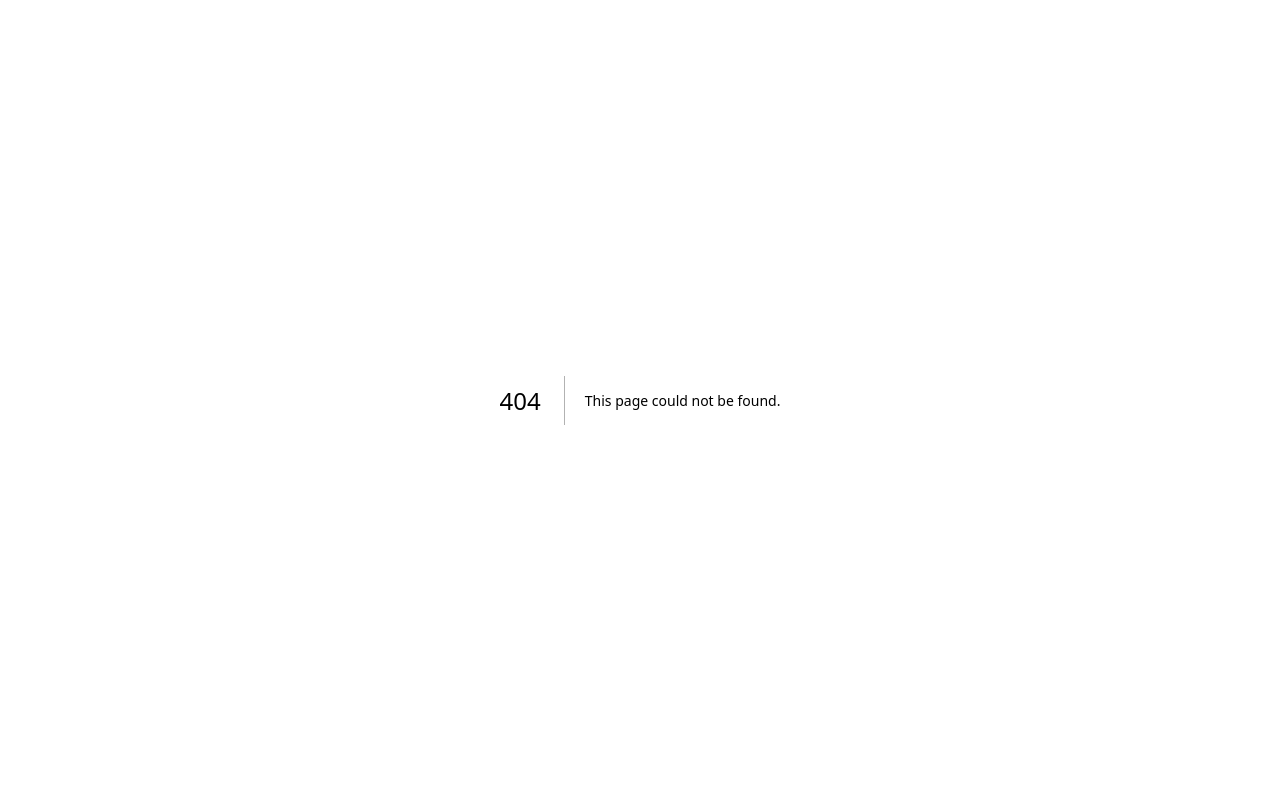
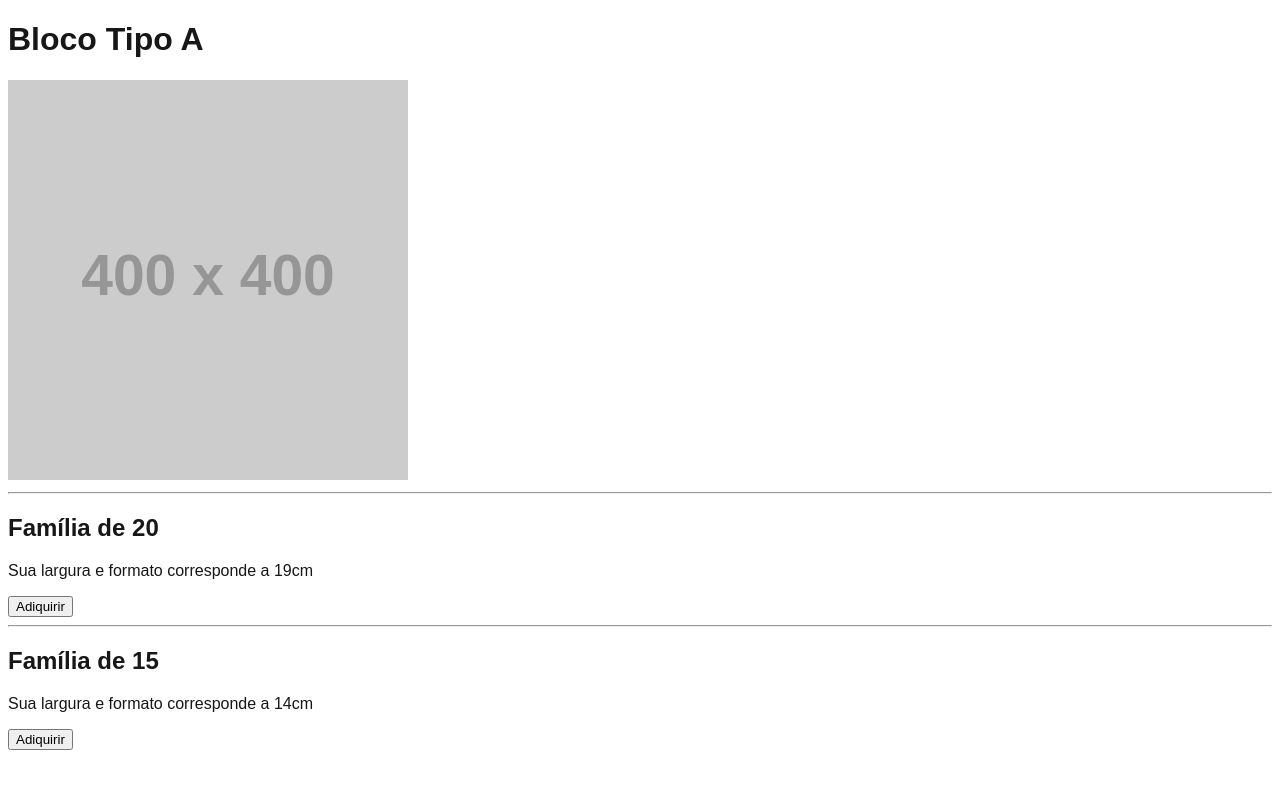
Before and after one commit to brunaalrez/strongblocks, a Next.js app: page /adiquirir_produto in a window 1280 px wide. Before the commit this address had no page. Shown: the top 788 px of the page. Built offline with nearby package versions, Linux system fonts and the light colour scheme.

Commit message:
algumas_pastas_criadas

```diff
--- /dev/null
+++ b/app/adiquirir_produto/components/blocos_pag_adiquirir.js
@@ -0,0 +1,18 @@
+function BlocosAdiquirir() {
+    return (
+        <div>
+            <h1>Bloco Tipo A</h1>
+            <img src="https://placehold.co/400"/>
+            <hr/>
+            <h2>Família de 20</h2>
+            <p>Sua largura e formato corresponde a 19cm</p>
+            <button>Adiquirir</button>
+            <hr/>
+            <h2>Família de 15</h2>
+            <p>Sua largura e formato corresponde a 14cm</p>
+            <button>Adiquirir</button>
+        </div>
+    );
+}
+
+export default BlocosAdiquirir;
--- /dev/null
+++ b/app/adiquirir_produto/page.js
@@ -0,0 +1,11 @@
+import BlocosAdiquirir from "./components/blocos_pag_adiquirir";
+
+function PaginaAdiquirirProduto() {
+    return (
+        <div>
+            <BlocosAdiquirir/>
+        </div>
+     );
+}
+
+export default PaginaAdiquirirProduto;
--- /dev/null
+++ b/app/insumos/components/primeira_insumos.js
@@ -0,0 +1,17 @@
+function PrimeiraInsumos() {
+    return (
+        <div>
+            <h1>Situação atual dos insumos</h1>
+            <hr/>
+            <h2>Cimento</h2>
+            <br/>
+            <p>Temos 2kg para fazer tantos blocos</p>
+            <p>O fornecedor é:</p>
+            <a><button>Voltar</button></a>
+            <a><button>Repor insumo</button></a>
+            <a><button>Cancelar esse fornecedor</button></a>
+        </div>
+     );
+}
+
+export default PrimeiraInsumos;
--- a/app/insumos/page.js
+++ b/app/insumos/page.js
@@ -4,7 +4,7 @@ function Insumos() {
             <h1>Insumos</h1>
             <hr/>
             <p>Você gostaria de:</p>
-            <button>Visualizar</button>
+            <a href="./primeira_insumos">Visualizar</a>
             <br/>
             <button>Cadastrar Insumo</button>
             </div>
--- a/app/produtos/components/adiquirir_produto.js
+++ /dev/null
@@ -1,9 +0,0 @@
-function AdiquirirProduto() {
-    return (
-        <div>
-
-        </div>
-     );
-}
-
-export default AdiquirirProduto;
--- a/app/produtos/components/blocos.js
+++ b/app/produtos/components/blocos.js
@@ -4,7 +4,7 @@ function Blocos(arrt) {
             <p>Qual tipo de bloco você precisa?</p>
             <img src="https://placehold.co/200"/>
             <p>{arrt.nomeproduto}</p>
-            <a><button>Adiquirir</button></a>
+            <a href="../adiquirir_produto/page"><button>Adiquirir</button></a>
         </div>
      );
 }
```
